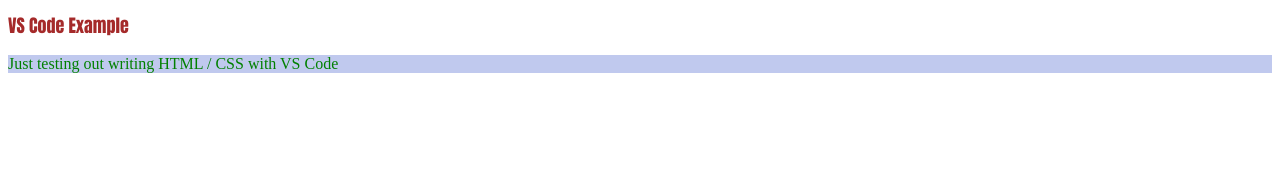
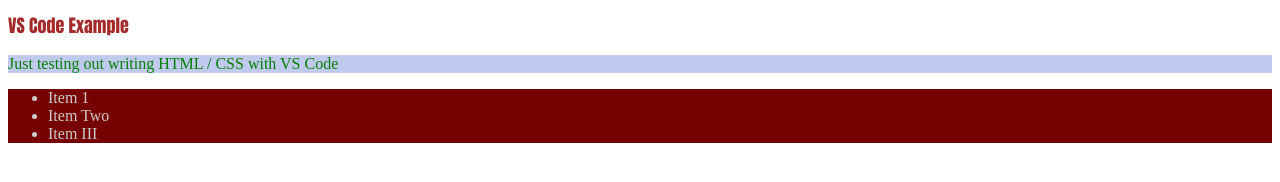
Before and after one commit to dkramlich64/VSCodeExample, a plain HTML site: page index.html in a window 1280 px wide. Drawn offline with Linux system fonts and the light colour scheme.

Commit message:
Added div

```diff
--- a/index.html
+++ b/index.html
@@ -10,6 +10,13 @@
 <body>
     <h1>VS Code Example</h1>
     <p>Just testing out writing HTML / CSS with VS Code</p>
+    <div>
+        <ul>
+            <li>Item 1</li>
+            <li>Item Two</li>
+            <li>Item III</li>
+        </ul>
+    </div>
 </body>
 
 </html>
--- a/style.css
+++ b/style.css
@@ -8,3 +8,8 @@ p {
     background-color: #c0c9ee;
     color: green;
 }
+
+div {
+    background-color: #770000;
+    color: #CCCCCC;
+}
```
